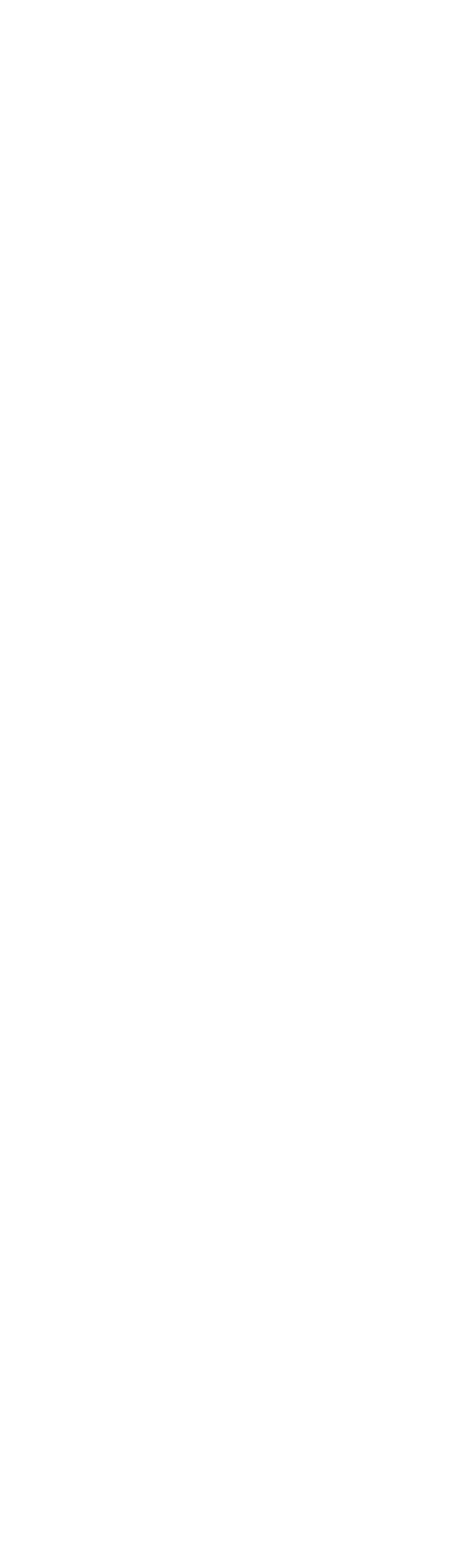
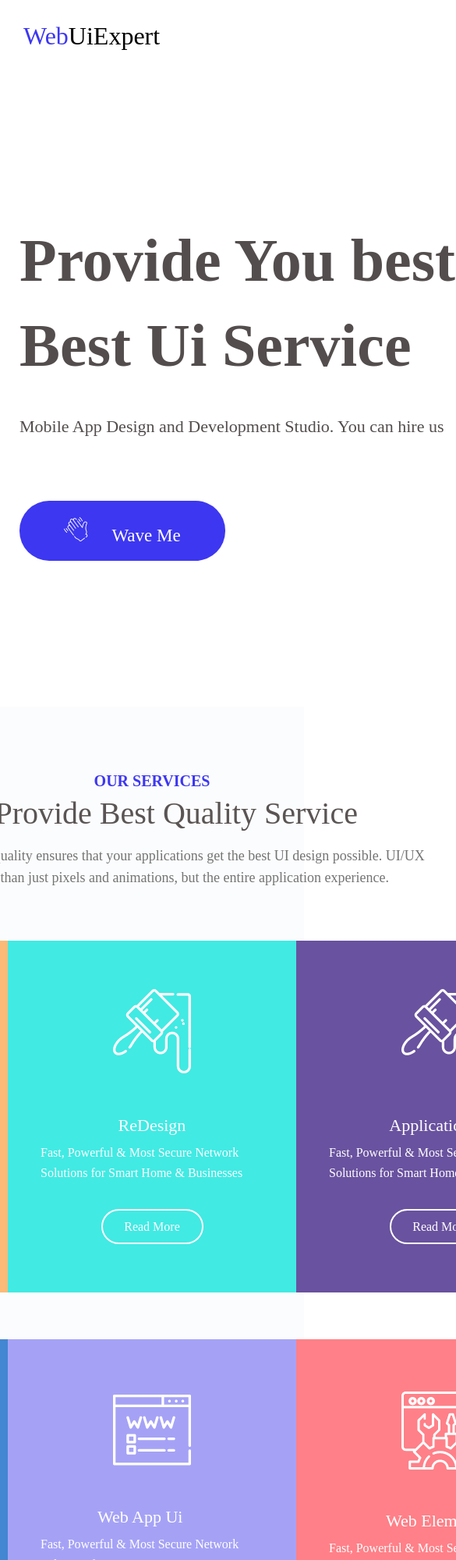
Before and after one commit to MananaE/davaleba3, a plain HTML site: page index.html in a window 390 px wide. Shown: the top 2000 px of the page at 78% size, 585 px wide, since content can reach past the window. Before the commit the page ends 844 px from the top, so only its background shows below. Drawn offline with Linux system fonts and the light colour scheme.

Commit message:
final version

```diff
--- a/css/style.css
+++ b/css/style.css
@@ -0,0 +1,234 @@
+a {
+    color: #3D37F1;
+}
+.header {
+    display: flex;
+    margin: auto;
+    justify-content: space-between;
+    align-items: center;
+    width: 1450px;
+    padding: 30px;
+    top: 30px;
+}
+.logo {
+    font-size: 32px;
+    width: 190px;
+}
+.navigation {
+    display: flex;
+    width: 596px;
+}
+.nav-li {
+    font-weight: bold;
+    font-size: 20px;
+    margin-right: 50px;
+}
+.nav-li:last-child {
+    margin-right : 0;
+}
+.section-1 {
+    display: flex;
+    width: 1450px;
+    margin: 0 auto;
+    display: flex;
+    justify-content: center;
+    align-items: center;
+}
+.right {
+    width: 600px;
+}
+.h2 {
+    font-weight: bold;
+    line-height: 109px;
+    width: 636px;
+    font-size: 78px;
+    color: #534D4D;
+}
+.mini-text {
+    width: 602px;
+    font-size: 22px;
+    margin-top: 39px;
+    margin-bottom: 84px;
+    color: #534D4D;
+}
+.blue {
+    display: flex;
+    width: 264px;
+    height: 77px;
+    background-color: #3D37F1;
+    border-radius: 38px;
+    justify-content: center;
+    align-items: center;
+}
+.span {
+    font-size: 23px;
+    color: white;
+}
+.span::before {
+    content: url(../images/waving-hand.png);
+    margin-right: 30px;
+}
+.left {
+    background-image: url(../images/undraw_pair_programming_njlp.png);
+    margin-bottom: 287px;
+    width: 800px;
+    height: 527px;
+
+}
+/*section2*/
+.section-2 {
+    display: flex;
+    width: auto;
+    flex-direction: row;
+    align-content: center;
+    align-items: center;
+    justify-content: center;
+    background-color: #FBFCFD;
+}
+.our {
+    font-weight: bold;
+    margin-top: 85px;
+    font-size: 20px;
+}
+.best {
+    font-size: 40px;
+    margin-top: 12px;
+    margin-bottom: 20px;
+    color: #5A5454;
+}
+.quality {
+    font-size: 18px;
+    line-height: 28px;
+    color: #747474;
+}
+.block-wraper {
+    width: 1169px;
+    margin: 0 auto;
+
+}
+.middle-text-block {
+    padding-top: 85px;
+    width: 720px;
+    margin: 0 auto;
+    text-align: center;
+
+}
+.child-block {
+    width: 370px;
+    height: 451px;
+    display: flex;
+    justify-content: center;
+    align-items: center;
+    flex-direction: column;
+}
+.child-block-h4 {
+    font-size: 22px;
+    color: #FFFFFF;
+    margin-top:  55px;
+    margin-bottom: 11px;
+}
+.child-block-p {
+    line-height: 26px;
+    width: 328px;
+    height: 62px;
+    font-size: 16px;
+    color: #FFFFFF;
+    margin-bottom: 23px;
+    padding-left: 21px;
+    padding-right: 21px;
+}
+.child-block-div {
+    width: 131px;
+    height: 45px;
+    border-color: #FFFFFF;
+    border-style: solid;
+    border-width: 2px;
+    border-radius: 23px;
+    display: flex;
+    justify-content: center;
+    align-items: center;
+}
+.child-block-span {
+    font-size: 16px;
+    color: #FFFFFF;
+}
+.child-block:first-child {
+    background-color: #FBBA77;
+}
+.white {
+    background-color: #FFFFFF;
+}
+.black {
+    color: black;
+}
+.child-block:nth-child(2) {
+    background-color: #41EAE3;
+}
+.child-block-div:nth-child(2) {
+    border-color: #FFFFFF;
+    border-style: solid;
+    border-width: 2px;
+}
+.child-block:nth-child(3) {
+    background-color: #69529F;
+}
+.container1 {
+    display: flex;
+    justify-content: space-between;
+    margin-top: 67px;
+    margin-bottom: 60px;
+}
+
+/*cont 2*/
+.container2 {
+    display: flex;
+    justify-content: space-between;
+}
+.child-block2 {
+    width: 370px;
+    height: 451px;
+    background-color: #4386D2;
+    display: flex;
+    justify-content: center;
+    align-items: center;
+    flex-direction: column;
+}
+.child-block2-h4 {
+    width: 140px;
+    font-size: 22px;
+    color: #FFFFFF;
+    margin-top:  55px;
+    margin-bottom: 11px;
+}
+.child-block2-p {
+    width: 328px;
+    line-height: 26px;
+    height: 62px;
+    font-size: 16px;
+    color: #FFFFFF;
+    margin-bottom: 23px;
+    padding-left: 21px;
+    padding-right: 21px;
+}
+.child-block2-div {
+    width: 131px;
+    height: 45px;
+    border-color: #FFFFFF;
+    border-style: solid;
+    border-width: 2px;
+    border-radius: 23px;
+    display: flex;
+    justify-content: center;
+    align-items: center;
+}
+.child-block2-span {
+    font-size: 16px;
+    color: #FFFFFF;
+}
+.child-block2:nth-child(2) {
+    background-color: #A5A2F6;
+}
+
+.child-block2:nth-child(3) {
+    background-color: #FF8088;
+}
--- a/index.html
+++ b/index.html
@@ -6,10 +6,112 @@
     <link rel="stylesheet" href="css/reset.css">
     <link rel="stylesheet" href="css/style.css">
 </head>
-<header>
+<body>
+    <header>
+        <div class="header">
+            <div class="logo">
+                <a  href="#">Web</a>UiExpert
+        </div>
+            <nav>
+            <ul class="navigation">
+                <li class="nav-li">
+                    <a href="#">HOME</a>
+                </li>
+                <li class="nav-li">
+                    <a href="#">PORTFOLIO</a>
+                </li>
+                <li class="nav-li">
+                    <a href="#">ABOUT</a>
+                </li>
+                <li class="nav-li">
+                    <a href="#">BLOG</a>
+                </li>
+                <li class="nav-li">
+                    <a href="#">CONTACT</a>
+                </li>
+            </ul>
+            </nav>
+        </div>
+    </header>
+<!--section 1-->
+<section>
+    <div class="section-1">
+        <div class="right">
+            <h2 class="h2">Provide You best Best Ui Service</h2>
+                <p class="mini-text">Mobile App Design and Development Studio. You can hire us</p>
+                <div class="blue">
+                    <span class="span">Wave Me</span>
+                </div>
+        </div>
+        <div class="left"></div>
+    </div>
+</section>
+<!--secttion2-->
+<section class="section-2">
+    <div class="block-wraper">
+        <div class="middle-text-block">
+            <a class="our" href="#">OUR SERVICES</a>
+            <h3 class="best">We Provide Best Quality Service </h3>
+            <p class="quality">Our commitment to quality ensures that your applications get the best UI design possible. UI/UX design is more than just pixels and animations, but the entire application experience.</p>
+        </div>
+        <div class="container1">
+            <div class="child-block">
+                <img src="images/001-data.png" alt="icon">
+                <h4 class="child-block-h4">Website Ui</h4>
+                <p class="child-block-p">Fast, Powerful & Most Secure Network Solutions for Smart Home & Businesses</p>
+                <div class="child-block-div white">
+                    <span class="child-block-span black">Read More</span>
+                </div>
+            </div>
+            <div class="child-block">
+                <img src="images/003-paint.png" alt="icon">
+                <h4 class="child-block-h4">ReDesign</h4>
+                <p class="child-block-p">Fast, Powerful & Most Secure Network Solutions for Smart Home & Businesses</p>
+                <div class="child-block-div">
+                    <span class="child-block-span">Read More</span>
+                </div>
+            </div>
+            <div class="child-block">
+                <img src="images/003-paint.png" alt="icon">
+                <h4 class="child-block-h4">Application Ui</h4>
+                <p class="child-block-p">Fast, Powerful & Most Secure Network Solutions for Smart Home & Businesses</p>
+                <div class="child-block-div">
+                    <span class="child-block-span">Read More</span>
+                </div>
+            </div>
+        </div>
+        <div class="container2">
+            <div class="child-block2">
+                <img src="images/004-app.png" alt="icon">
+                <h4 class="child-block2-h4">Mobile App Ui</h4>
+                <p class="child-block2-p">Fast, Powerful & Most Secure Network Solutions for Smart Home & Businesses</p>
+                <div class="child-block2-div">
+                    <span class="child-block2-span">Read More</span>
+                </div>
+            </div>
+            <div class="child-block2">
+                <img src="images/006-domain-registration.png" alt="icon">
+                <h4 class="child-block2-h4">Web App Ui</h4>
+                <p class="child-block2-p">Fast, Powerful & Most Secure Network Solutions for Smart Home & Businesses</p>
+                <div class="child-block2-div">
+                    <span class="child-block2-span">Read More</span>
+                </div>
+            </div>
+            <div class="child-block2">
+                <img src="images/005-repair.png" alt="icon">
+                <h4 class="child-block2-h4">Web Elements</h4>
+                <p class="child-block2-p">Fast, Powerful & Most Secure Network Solutions for Smart Home & Businesses</p>
+                <div class="child-block2-div">
+                    <span class="child-block2-span">Read More</span>
+                </div>
+            </div>
+        </div>
+    </div>
 
-</header>
-<body>
+</section>
+</body>
+</html>
+
 
 
 </body>
```
Also changed, not shown: images/001-data.png (added), images/002-phone.png (added), images/003-paint.png (added), images/004-app.png (added), images/005-repair.png (added), images/006-domain-registration.png (added), images/Web UiExpert.png (renamed from Web UiExpert.png), images/undraw_pair_programming_njlp.png (added), images/waving-hand.png (renamed from waving-hand.png), undraw_pair_programming_njlp.jpg (deleted).
